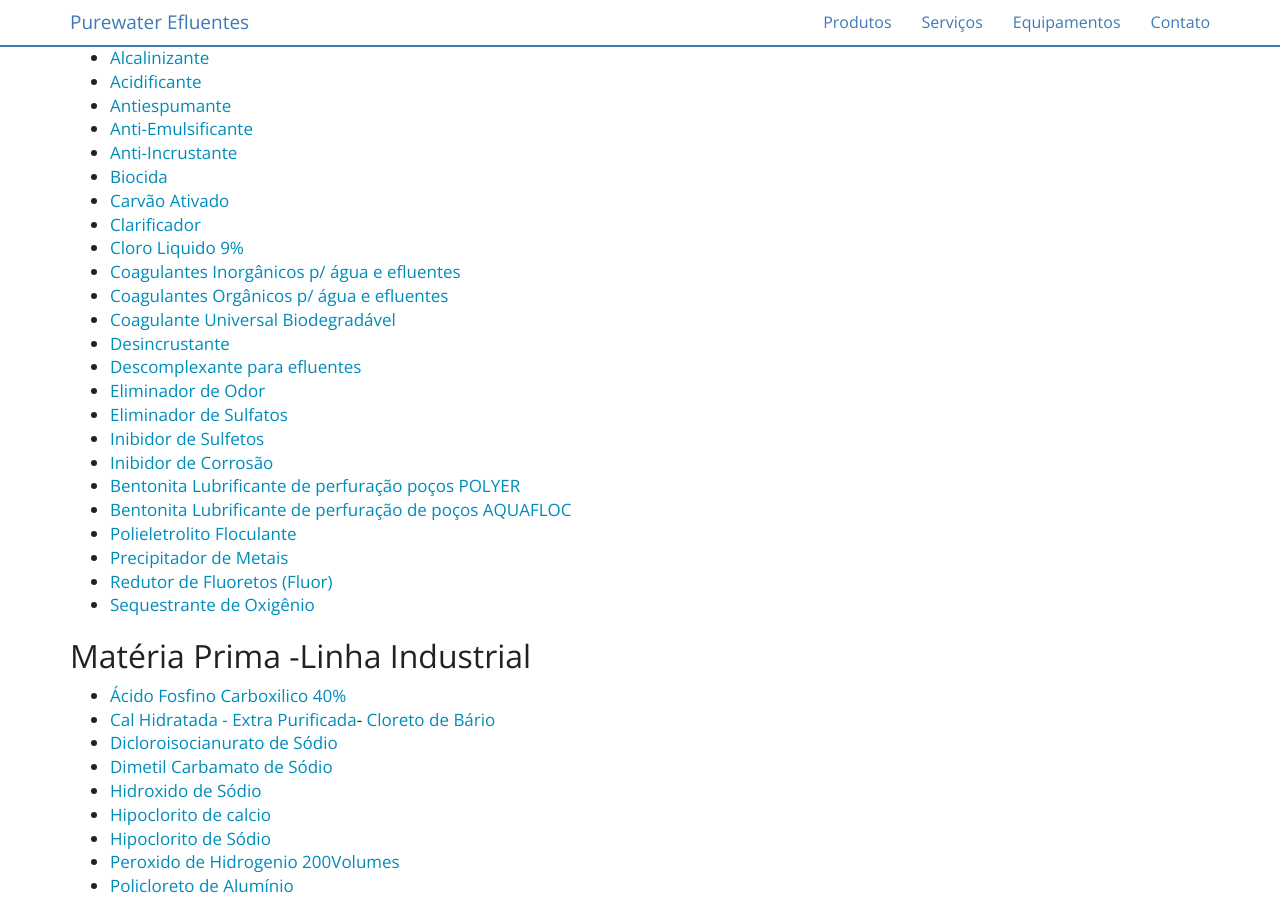
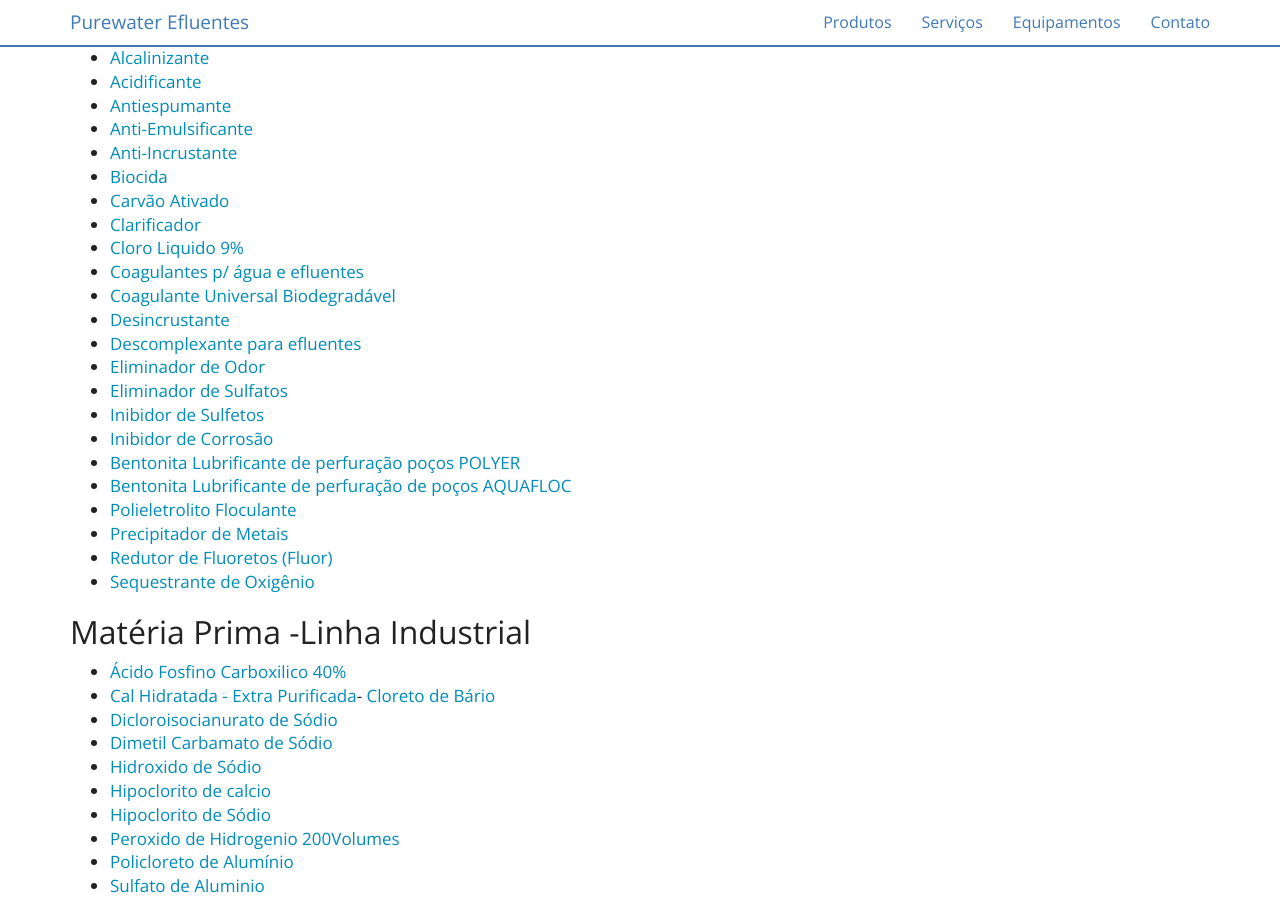
Before and after one commit to purewaterefluentes/purewaterefluentes.github.io, a Jekyll site: the page built from produtos/index.md, in a window 1280 px wide and 900 px high, scrolled down 378 px. Built offline with Jekyll 4.4.1, drawn with Linux system fonts in a browser that asks for light colours; nearby versions of some CDN libraries; library files that are not in the unit come from our copies.

Commit message:
Update index.md

```diff
--- a/produtos/index.md
+++ b/produtos/index.md
@@ -15,8 +15,7 @@
 - [Carvão Ativado](carvao-ativado.html)
 - [Clarificador](clarificador-agua-efluentes.html)
 - [Cloro Liquido 9%](cloro-liquido.html)
-- [Coagulantes Inorgânicos p/ água e efluentes](coagulante-inorganico-agua-efluentes.html)
-- [Coagulantes Orgânicos p/ água e efluentes](coagulante-organico-agua-efluentes.html)
+- [Coagulantes p/ água e efluentes](coagulante-agua-efluentes.html)
 - [Coagulante Universal Biodegradável](coagulante-floculante-orgânico-AQUAFLOC.html)
 - [Desincrustante](desincrustante.html)
 - [Descomplexante para efluentes](descomplexante-efluente-industrial.html)
```
